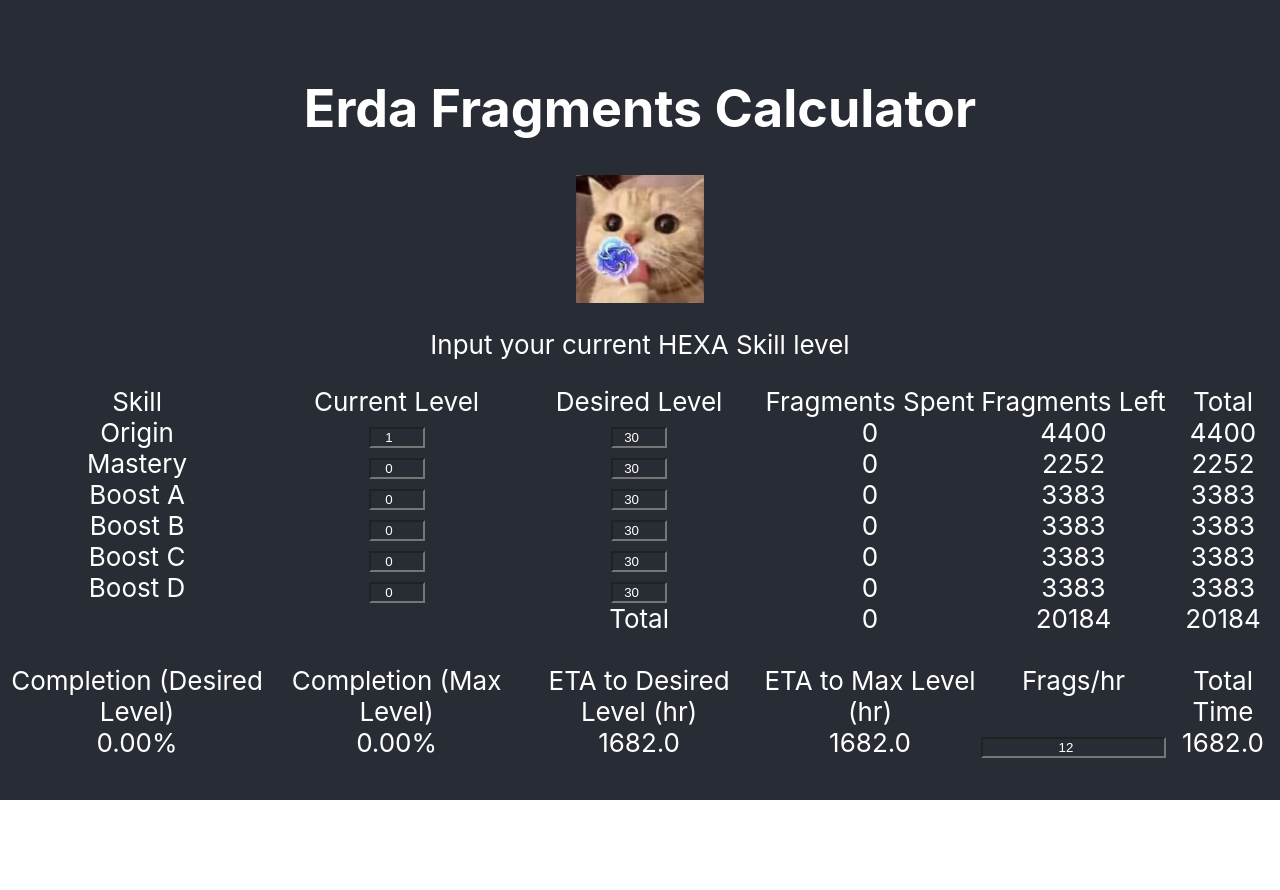
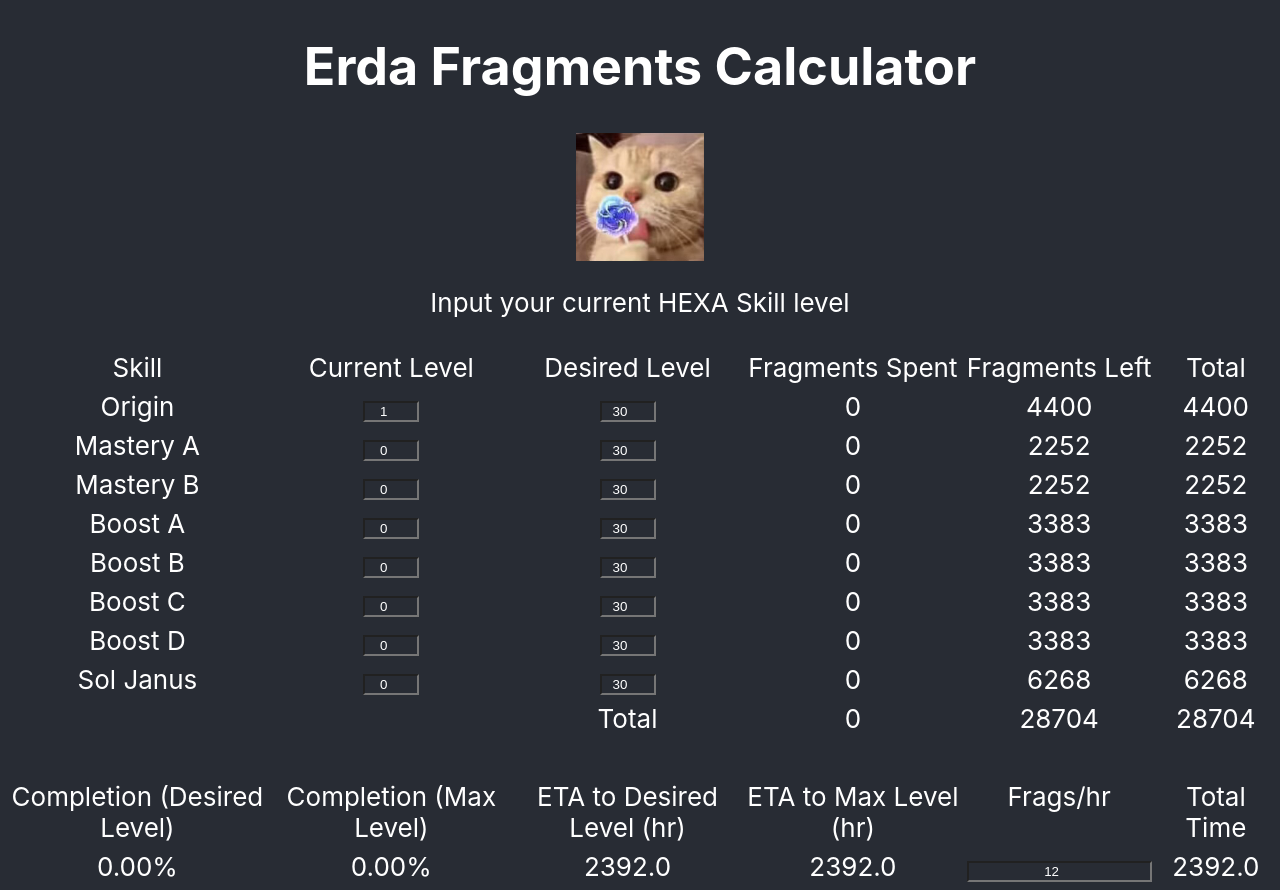
Before and after one commit to Mr-JNP/erda-fragment-tracker, a React (Create React App) app: page / in a window 1280 px wide. Before the commit the page ends 800 px from the top, so only its background shows below. Built offline with nearby package versions, Linux system fonts and the light colour scheme.

Commit message:
Updated for dreamer patch

```diff
--- a/src/App.css
+++ b/src/App.css
@@ -59,6 +59,7 @@
 section {
   display: table;
   width: 100%;
+  border-spacing: 8px;
 }
 
 section > * {
--- a/src/App.js
+++ b/src/App.js
@@ -4,8 +4,10 @@ import { useEffect, useState } from "react";
 function App() {
   const [origin, setOrigin] = useState(1);
   const [desiredOrigin, setDesiredOrigin] = useState(30);
-  const [mastery, setMastery] = useState(0);
-  const [desiredMastery, setDesiredMastery] = useState(30);
+  const [masteryOne, setMasteryOne] = useState(0);
+  const [desiredMasteryOne, setDesiredMasteryOne] = useState(30);
+  const [masteryTwo, setMasteryTwo] = useState(0);
+  const [desiredMasteryTwo, setDesiredMasteryTwo] = useState(30);
   const [enhancementOne, setEnhancementOne] = useState(0);
   const [desiredBoostOne, setDesiredBoostOne] = useState(30);
   const [enhancementTwo, setEnhancementTwo] = useState(0);
@@ -14,6 +16,8 @@ function App() {
   const [desiredBoostThree, setDesiredBoostThree] = useState(30);
   const [enhancementFour, setEnhancementFour] = useState(0);
   const [desiredBoostFour, setDesiredBoostFour] = useState(30);
+  const [solJanus, setSolJanus] = useState(0);
+  const [desiredSolJanus, setDesiredSolJanus] = useState(30);
   const [income, setIncome] = useState(12);
 
   const getOriginCost = (level) => {
@@ -40,21 +44,32 @@ function App() {
     return costs.slice(0, level).reduce((a, b) => a + b, 0);
   };
 
+  const getSolJanusCost = (level) => {
+    const costs = [
+      125, 38, 44, 50, 57, 63, 69, 75, 82, 300, 110, 124, 138, 152, 165, 179,
+      193, 207, 220, 525, 234, 248, 262, 275, 289, 303, 317, 330, 344, 750
+    ];
+    return costs.slice(0, level).reduce((a, b) => a + b, 0);
+  };
+
   const getFragmentSpent = () => {
     return (
       getOriginCost(origin) +
-      getMasteryCost(mastery) +
+      getMasteryCost(masteryOne) +
+      getMasteryCost(masteryTwo) +
       getEnhancementCost(enhancementOne) +
       getEnhancementCost(enhancementTwo) +
       getEnhancementCost(enhancementThree) +
-      getEnhancementCost(enhancementFour)
+      getEnhancementCost(enhancementFour) +
+      getSolJanusCost(solJanus)
     );
   };
 
   const TOTAL_ORIGIN = getOriginCost(30);
   const TOTAL_MASTERY = getMasteryCost(30);
   const TOTAL_ENHANCEMENT = getEnhancementCost(30);
-  const TOTAL_FRAGS = TOTAL_ORIGIN + TOTAL_MASTERY + 4 * TOTAL_ENHANCEMENT;
+  const TOTAL_SOL_JANUS = getSolJanusCost(30);
+  const TOTAL_FRAGS = TOTAL_ORIGIN + TOTAL_MASTERY * 2 + 4 * TOTAL_ENHANCEMENT + TOTAL_SOL_JANUS;
 
   useEffect(() => {
     document.title = "Hoop's Erda Fragments Calculator";
@@ -110,32 +125,60 @@ function App() {
             <div className='col'>{getOriginCost(desiredOrigin)}</div>
           </div>
           <div className='row'>
-            <div className='col'>Mastery</div>
+            <div className='col'>Mastery A</div>
             <div className='col'>
               <input
                 tabIndex={1}
-                id='mastery-level'
+                id='mastery-one-level'
                 type='number'
-                value={mastery}
+                value={masteryOne}
                 min={0}
                 max={30}
-                onChange={(e) => setMastery(e.target.value)}></input>
+                onChange={(e) => setMasteryOne(e.target.value)}></input>
             </div>
             <div className='col'>
               <input
                 tabIndex={2}
-                id='desired-mastery-level'
+                id='desired-mastery-one-level'
                 type='number'
-                value={desiredMastery}
+                value={desiredMasteryOne}
                 min={0}
                 max={30}
-                onChange={(e) => setDesiredMastery(e.target.value)}></input>
+                onChange={(e) => setDesiredMasteryOne(e.target.value)}></input>
             </div>
-            <div className='col'>{getMasteryCost(mastery)}</div>
+            <div className='col'>{getMasteryCost(masteryOne)}</div>
             <div className='col'>
-              {getMasteryCost(desiredMastery) - getMasteryCost(mastery)}
+              {getMasteryCost(desiredMasteryOne) - getMasteryCost(masteryOne)}
             </div>
-            <div className='col'>{getMasteryCost(desiredMastery)}</div>
+            <div className='col'>{getMasteryCost(desiredMasteryOne)}</div>
+          </div>
+          <div className='row'>
+            <div className='col'>Mastery B</div>
+            <div className='col'>
+              <input
+                tabIndex={1}
+                id='mastery-two-level'
+                type='number'
+                value={masteryTwo}
+                min={0}
+                max={30}
+                onChange={(e) => setMasteryTwo(e.target.value)}></input>
+            </div>
+            <div className='col'>
+              <input
+                tabIndex={2}
+                id='desired-mastery-two-level'
+                type='number'
+                value={desiredMasteryTwo}
+                min={0}
+                max={30}
+                onChange={(e) => setDesiredMasteryTwo(e.target.value)}></input>
+            </div>
+            <div className='col'>{getMasteryCost(masteryTwo)}</div>
+            <div className='col'>
+              {getMasteryCost(desiredMasteryTwo) - getMasteryCost(masteryTwo)}
+            </div>
+            <div className='col'>{getMasteryCost(desiredMasteryTwo)}</div>
           </div>
           <div className='row'>
             <div className='col'>Boost A</div>
@@ -254,17 +297,49 @@ function App() {
             <div className='col'>{getEnhancementCost(desiredBoostFour)}</div>
           </div>
           <div className='row'>
+            <div className='col'>Sol Janus</div>
+            <div className='col'>
+              <input
+                tabIndex={1}
+                id='sol-janus-level'
+                className='col'
+                type='number'
+                value={solJanus}
+                min={0}
+                max={30}
+                onChange={(e) => setSolJanus(e.target.value)}></input>
+            </div>
+            <div className='col'>
+              <input
+                tabIndex={2}
+                id='desired-sol-janus-level'
+                className='col'
+                type='number'
+                value={desiredSolJanus}
+                min={0}
+                max={30}
+                onChange={(e) => setDesiredSolJanus(e.target.value)}></input>
+            </div>
+            <div className='col'>{getSolJanusCost(solJanus)}</div>
+            <div className='col'>
+              {getSolJanusCost(desiredSolJanus) - getSolJanusCost(solJanus)}
+            </div>
+            <div className='col'>{getSolJanusCost(desiredSolJanus)}</div>
+          </div>
+          <div className='row'>
             <div className='col'></div>
             <div className='col'></div>
             <div className='col'>Total</div>
             <div className='col'>{getFragmentSpent()}</div>
             <div className='col'>
               {getOriginCost(desiredOrigin) +
-                getMasteryCost(desiredMastery) +
+                getMasteryCost(desiredMasteryOne) +
+                getMasteryCost(desiredMasteryTwo) +
                 getEnhancementCost(desiredBoostOne) +
                 getEnhancementCost(desiredBoostTwo) +
                 getEnhancementCost(desiredBoostThree) +
-                getEnhancementCost(desiredBoostFour) -
+                getEnhancementCost(desiredBoostFour) +
+                getSolJanusCost(desiredSolJanus) -
                 getFragmentSpent()}
             </div>
             <div className='col'>{TOTAL_FRAGS}</div>
@@ -283,11 +358,13 @@ function App() {
               {parseFloat(
                 (getFragmentSpent() /
                   (getOriginCost(desiredOrigin) +
-                    getMasteryCost(desiredMastery) +
+                    getMasteryCost(desiredMasteryOne) +
+                    getMasteryCost(desiredMasteryTwo) +
                     getEnhancementCost(desiredBoostOne) +
                     getEnhancementCost(desiredBoostTwo) +
                     getEnhancementCost(desiredBoostThree) +
-                    getEnhancementCost(desiredBoostFour))) *
+                    getEnhancementCost(desiredBoostFour) +
+                    getSolJanusCost(desiredSolJanus))) *
                   100
               ).toFixed(2)}
               %
@@ -300,11 +377,13 @@ function App() {
                 ? "N/A"
                 : parseFloat(
                     (getOriginCost(desiredOrigin) +
-                      getMasteryCost(desiredMastery) +
+                      getMasteryCost(desiredMasteryOne) +
+                      getMasteryCost(desiredMasteryTwo) +
                       getEnhancementCost(desiredBoostOne) +
                       getEnhancementCost(desiredBoostTwo) +
                       getEnhancementCost(desiredBoostThree) +
-                      getEnhancementCost(desiredBoostFour) -
+                      getEnhancementCost(desiredBoostFour) +
+                      getSolJanusCost(desiredSolJanus) -
                       getFragmentSpent()) /
                       income
                   ).toFixed(1)}
```
